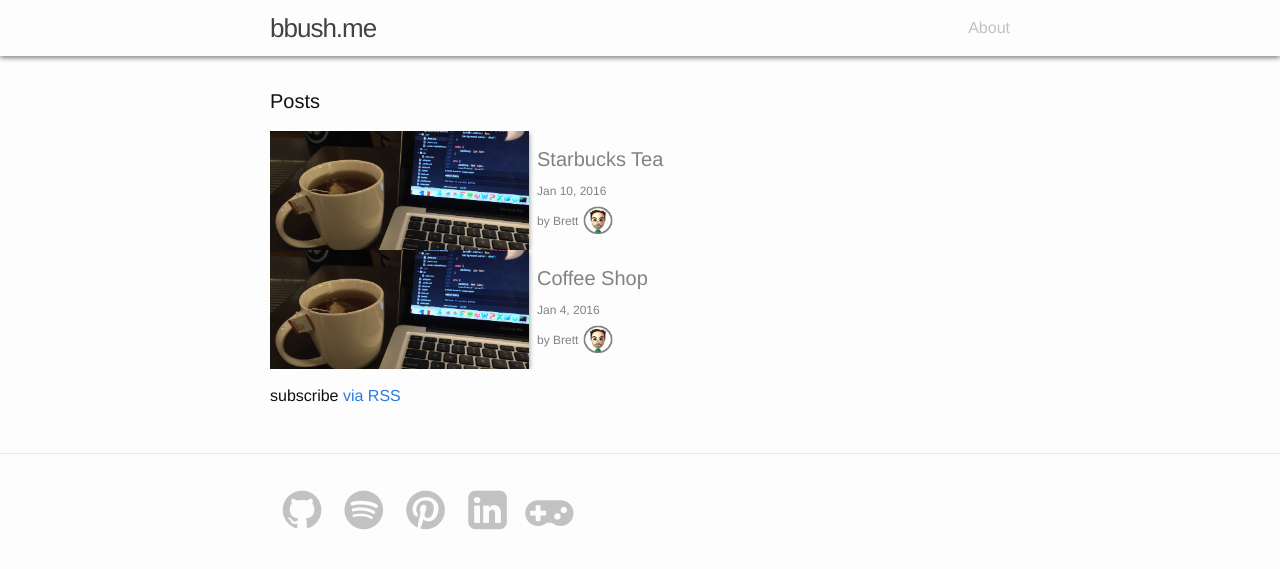
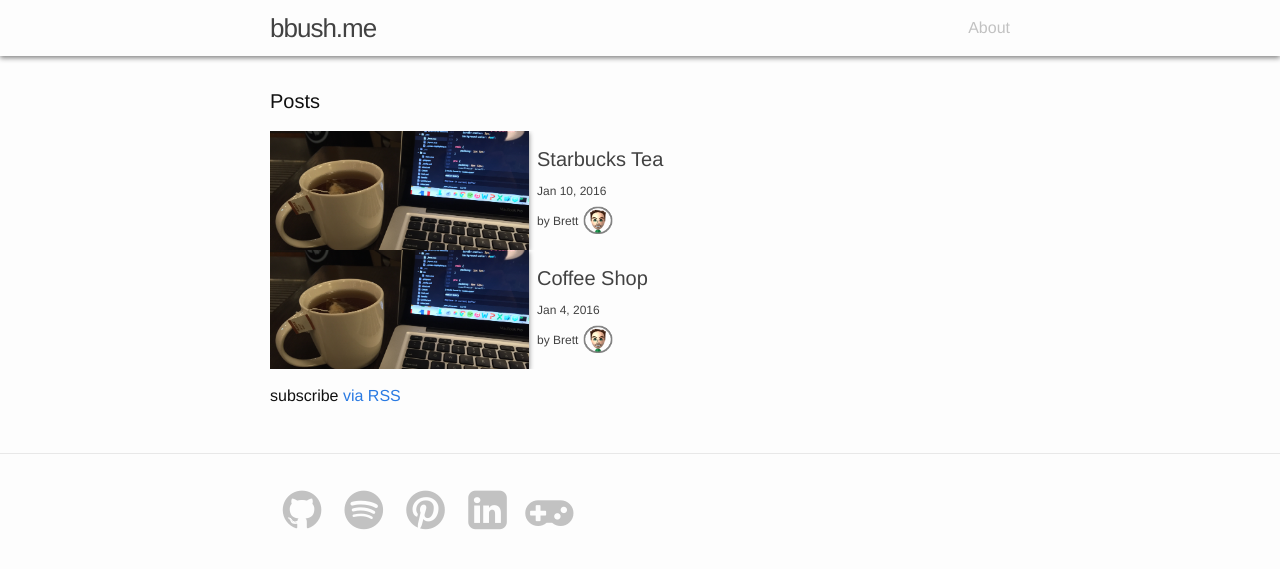
Before and after one commit to brettjbush/brettjbush.github.io, a Jekyll site: the page built from index.html, in a window 1280 px wide. Shown: the top 569 px of the page. Built offline with Jekyll 4.4.1, drawn with Linux system fonts in a browser that asks for light colours; nearby versions of some CDN libraries.

Commit message:
master post list font color darken

```diff
--- a/_sass/_layout.scss
+++ b/_sass/_layout.scss
@@ -200,7 +200,7 @@
 
 .post-meta {
     font-size: 12px;
-    color: $grey-color;
+    color: $grey-color-dark;
 
     @include media-query($on-palm) {
       font-size: 8px;
@@ -209,7 +209,7 @@
 
 .post-meta-title {
     font-size: 20px;
-    color: $grey-color;
+    color: $grey-color-dark;
 
     @include media-query($on-palm) {
       font-size: 12px;
```
